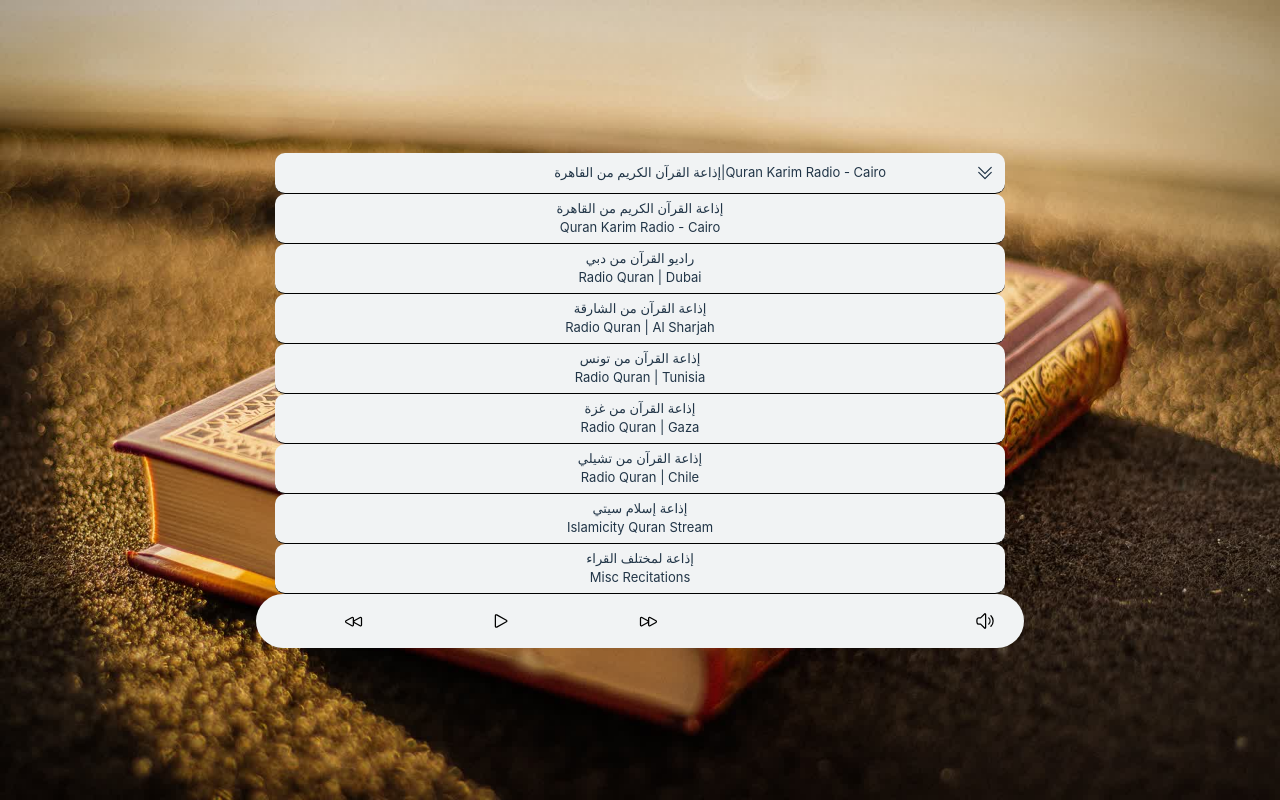
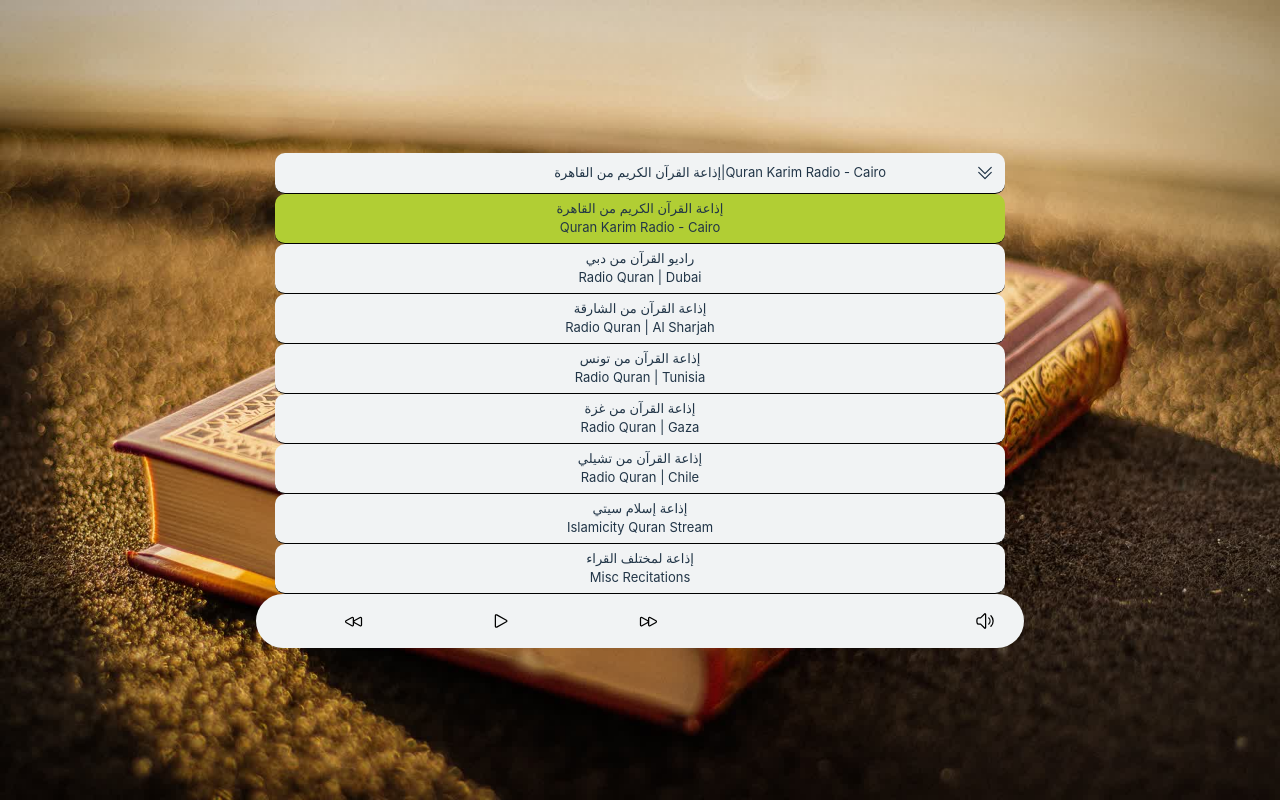
Before and after one commit to sherif-gamal/quran-streams, a React (Vite) app: page / in a window 1280 px wide. Built offline with nearby package versions, Linux system fonts and the light colour scheme.

Commit message:
Highlight current station

```diff
--- a/src/components/RadioPlayer.jsx
+++ b/src/components/RadioPlayer.jsx
@@ -166,7 +166,7 @@ export const RadioPlayer = () => {
 
     return (
         <Player>
-            <StationChooser stations={streams} currentStream={stream} onUpdateSelection={stream => {
+            <StationChooser stations={streams} currentStream={currentStream} onUpdateSelection={stream => {
                 updateCurrentStream(stream)
             }
             } />
--- a/src/components/StationChooser.jsx
+++ b/src/components/StationChooser.jsx
@@ -54,7 +54,7 @@ export const StationChooser = ({ stations, currentStream, onUpdateSelection }) =
         <Container>
             <CurrentlyPlaying>
                 <Marquee direction='right' gradientColor={[208, 183, 142]}>
-                    {currentStream.ar} | {currentStream.en}
+                    {stations[currentStream].ar} | {stations[currentStream].en}
                 </Marquee>
                 <Flex>
                     <Button icon={chevron} onClick={() => setOpen(!open)} />
@@ -63,7 +63,10 @@ export const StationChooser = ({ stations, currentStream, onUpdateSelection }) =
             {
                 <List style={{ maxHeight: open ? "400px" : "0px" }}>
                     {stations.map((station, index) => (
-                        <Station key={index} onClick={() => onUpdateSelection(index)} >
+                        <Station key={index} onClick={() => onUpdateSelection(index)}
+                            style={{
+                                backgroundColor: currentStream === index ? "#b1ce34" : "#f1f3f4"
+                            }}>
                             <div>{station.ar}</div>
                             <div>{station.en}</div>
                         </Station>
--- a/src/components/VolumeSlider.jsx
+++ /dev/null
@@ -1,2 +0,0 @@
-export const VolumeSlider = () => {
-};
```
